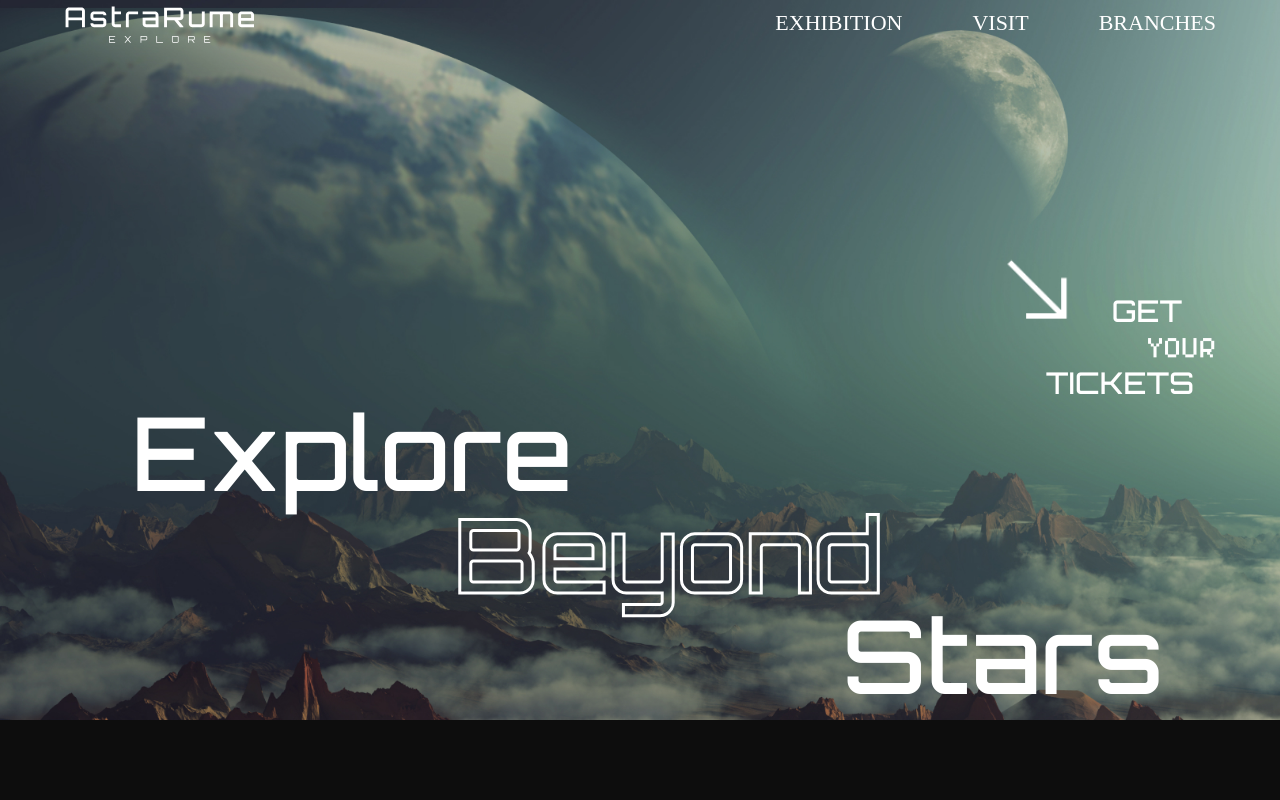
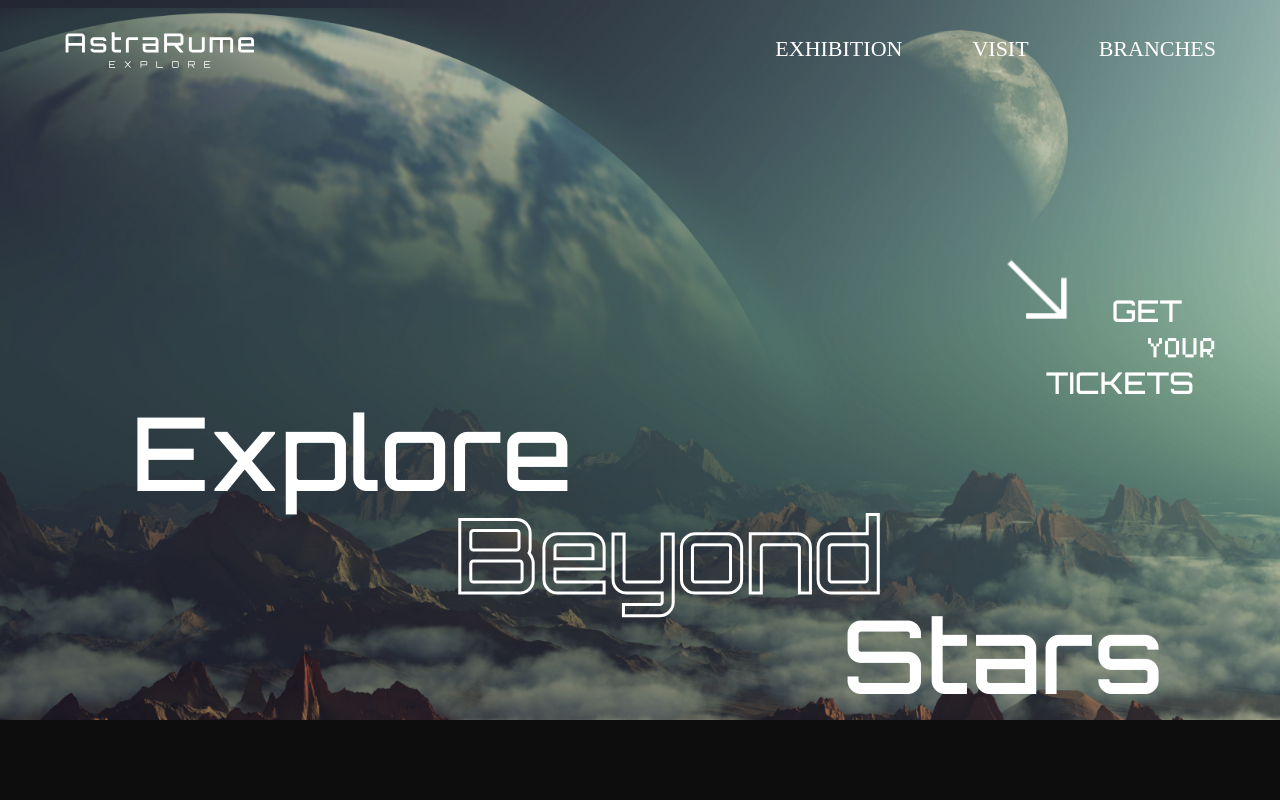
Before and after one commit to ahye0n9/astrarume, a plain HTML site: page index.html in a window 1280 px wide. Shown: the top 800 px of the page. Drawn offline with nearby package versions, Linux system fonts and the light colour scheme; a web font is replaced by a local one.

Commit message:
Update style.css

```diff
--- a/css/style.css
+++ b/css/style.css
@@ -110,7 +110,7 @@ body {
 }
 
 .inner_header {
-  height: 12%;
+  height: 12vh;
   display: flex;
   align-items: center;
   justify-content: space-between;
@@ -1494,6 +1494,7 @@ body {
 
   #header .mobile_gnb {
     display: block;
+    padding: 6% 0 5% 0;
   }
 
   #header .inner_header {
```
